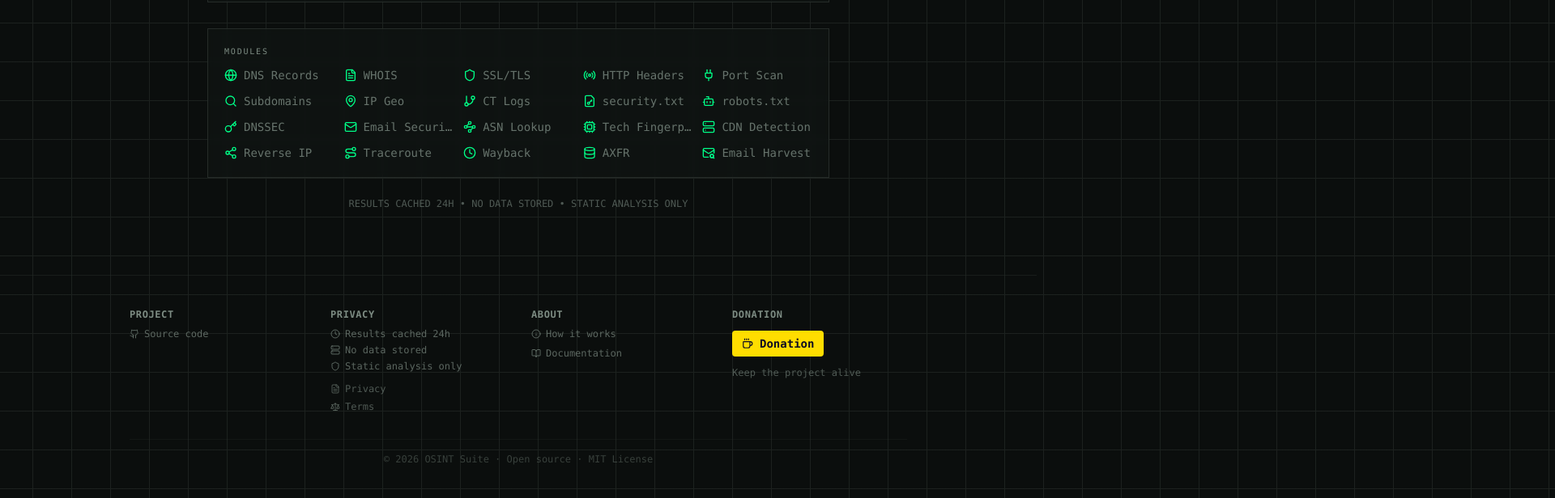
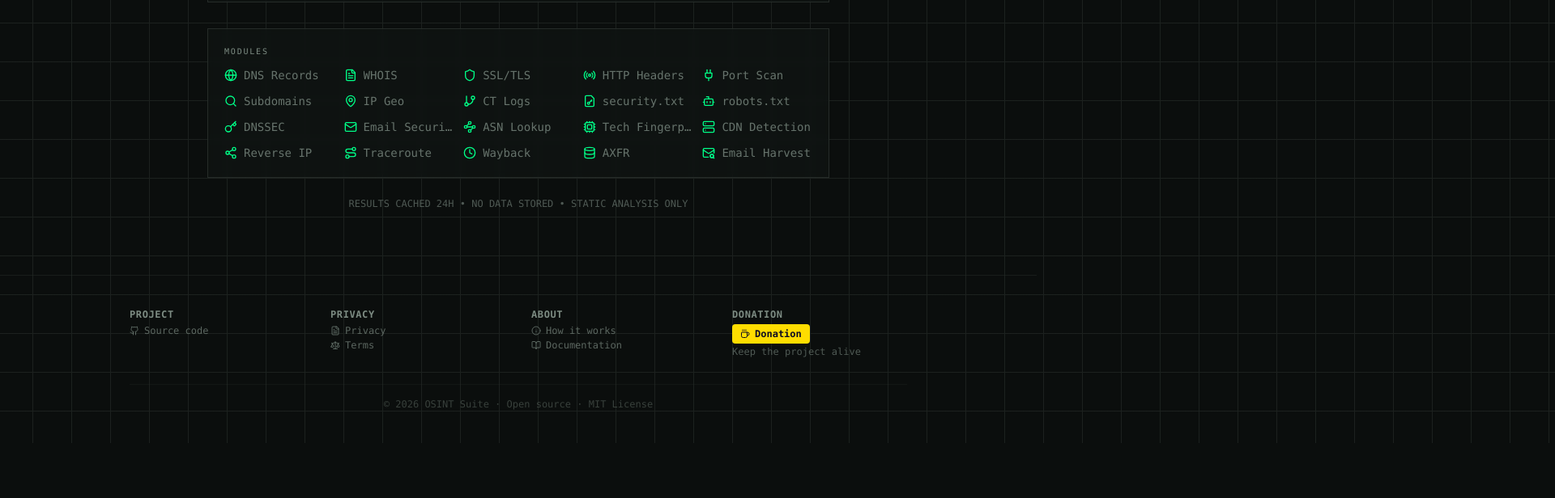
Before and after one commit to michelvittoria/osintsuite, a Next.js app: page / in a window 1280 px wide. Shown: the part 404-1020 px from the top of the page at 81% size, 1920 px wide, since content can reach past the window. After the commit the page ends 952 px from the top, so only its background shows below. Built offline with nearby package versions, Linux system fonts and the light colour scheme; no server answers.

Commit message:
footer: uniform column heights with h-full flex flex-col

```diff
--- a/src/components/Footer.tsx
+++ b/src/components/Footer.tsx
@@ -1,6 +1,6 @@
 "use client";
 
-import { Github, Coffee, Shield, Server, Clock, Info, BookOpen, FileText, Scale } from "lucide-react";
+import { Github, Coffee, Info, BookOpen, FileText, Scale } from "lucide-react";
 import { useTranslation } from "@/i18n";
 
 const GITHUB_URL = "https://github.com/michelvittoria";
@@ -14,11 +14,12 @@ export default function Footer() {
       <div className="max-w-5xl mx-auto px-4 sm:px-6 lg:px-8 py-8 sm:py-10">
         <div className="grid grid-cols-2 sm:grid-cols-4 gap-6 sm:gap-8">
           {/* Project */}
-          <div className="space-y-2">
+          <div className="h-full flex flex-col space-y-1">
             <p className="text-xs font-semibold text-muted-foreground uppercase tracking-wider">
               {t("footer.project")}
             </p>
-            <div className="flex items-center gap-1.5 text-xs text-muted-foreground/70 mono">
+            <ul className="space-y-0.5 text-xs text-muted-foreground/70 mono">
+              <li className="flex items-center gap-1.5">
                 <Github className="h-3 w-3 flex-shrink-0" />
                 <a
                   href={GITHUB_URL}
@@ -28,56 +29,44 @@ export default function Footer() {
                 >
                   {t("footer.github")}
                 </a>
-            </div>
+              </li>
+            </ul>
           </div>
 
           {/* Privacy */}
-          <div className="space-y-2">
+          <div className="h-full flex flex-col space-y-1">
             <p className="text-xs font-semibold text-muted-foreground uppercase tracking-wider">
               {t("footer.trust")}
             </p>
-            <ul className="space-y-1 text-xs text-muted-foreground/70 mono">
+            <ul className="space-y-0.5 text-xs text-muted-foreground/70 mono">
               <li className="flex items-center gap-1.5">
-                <Clock className="h-3 w-3" />
-                {t("footer.cached")}
-              </li>
-              <li className="flex items-center gap-1.5">
-                <Server className="h-3 w-3" />
-                {t("footer.notstored")}
-              </li>
-              <li className="flex items-center gap-1.5">
-                <Shield className="h-3 w-3" />
-                {t("footer.static")}
-              </li>
-            </ul>
-            <div className="flex flex-col gap-1.5 pt-1 text-xs text-muted-foreground/60">
-              <div className="flex items-center gap-1.5">
                 <FileText className="h-3 w-3 flex-shrink-0" />
                 <a href="/privacy" className="hover:text-muted-foreground transition-colors">
                   {t("footer.privacy")}
                 </a>
-              </div>
-              <div className="flex items-center gap-1.5">
+              </li>
+              <li className="flex items-center gap-1.5">
                 <Scale className="h-3 w-3 flex-shrink-0" />
                 <a href="/terms" className="hover:text-muted-foreground transition-colors">
                   {t("footer.terms")}
                 </a>
-              </div>
-            </div>
+              </li>
+            </ul>
           </div>
 
           {/* About */}
-          <div className="space-y-2">
+          <div className="h-full flex flex-col space-y-1">
             <p className="text-xs font-semibold text-muted-foreground uppercase tracking-wider">
               {t("footer.aboutTitle")}
             </p>
-            <div className="flex items-center gap-1.5 text-xs text-muted-foreground/70 mono">
+            <ul className="space-y-0.5 text-xs text-muted-foreground/70 mono">
+              <li className="flex items-center gap-1.5">
                 <Info className="h-3 w-3 flex-shrink-0" />
                 <a href="/about" className="hover:text-muted-foreground transition-colors">
                   {t("footer.about")}
                 </a>
-            </div>
-            <div className="flex items-center gap-1.5 text-xs text-muted-foreground/70 mono">
+              </li>
+              <li className="flex items-center gap-1.5">
                 <BookOpen className="h-3 w-3 flex-shrink-0" />
                 <a
                   href={GITHUB_URL}
@@ -87,26 +76,31 @@ export default function Footer() {
                 >
                   {t("footer.docs")}
                 </a>
-            </div>
+              </li>
+            </ul>
           </div>
 
           {/* Donation */}
-          <div className="space-y-3">
+          <div className="h-full flex flex-col space-y-1">
             <p className="text-xs font-semibold text-muted-foreground uppercase tracking-wider">
               {t("footer.donation")}
             </p>
+            <ul className="space-y-0.5 text-xs text-muted-foreground/70 mono">
+              <li>
                 <a
                   href={BMC_URL}
                   target="_blank"
                   rel="noopener noreferrer"
-              className="inline-flex items-center gap-2 px-3 py-1.5 rounded bg-[#FFDD00] text-[#0D0C22] text-sm font-semibold hover:bg-[#FFE94D] transition-colors"
+                  className="inline-flex items-center gap-1.5 px-2.5 py-1 rounded bg-[#FFDD00] text-[#0D0C22] text-xs font-semibold hover:bg-[#FFE94D] transition-colors"
                 >
-              <Coffee className="h-3.5 w-3.5" />
+                  <Coffee className="h-3 w-3" />
                   <span>{t("footer.donation")}</span>
                 </a>
-            <p className="text-xs text-muted-foreground/60 mono">
+              </li>
+              <li className="text-muted-foreground/60">
                 {t("footer.donationNote")}
-            </p>
+              </li>
+            </ul>
           </div>
         </div>
 
```
Lines whose indentation alone changed are shown as unchanged.
